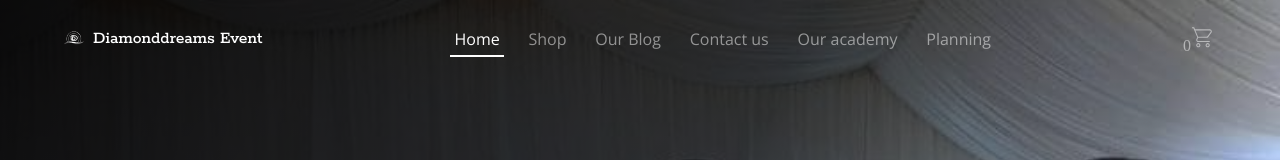
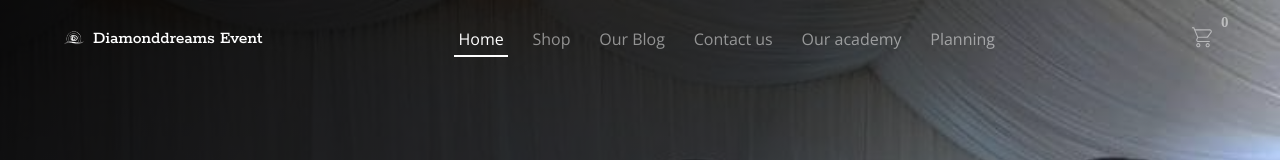
Before and after one commit to tosxin-456/diamond-dreams, a React (Vite) app: page / in a window 1280 px wide. Shown: the top 160 px of the page. Built offline with nearby package versions, Linux system fonts and the light colour scheme; no server answers.

Commit message:
chore: edited th3e number on the cart

```diff
--- a/src/index.css
+++ b/src/index.css
@@ -2028,3 +2028,14 @@ section.pendenroll button {
 #errorMessage{
   color: #5A0001;
   }
+
+  .cart-count {
+    font-size: 15px;
+    color: rgb(255, 255, 255);
+    position: absolute;
+    font-weight: 700;
+    /* top: 0; Adjust as needed */
+    /* right: 0; Adjust as needed */
+    margin-top: -10px;
+    margin-left: 30px;
+  }
--- a/src/layout/Navbar.jsx
+++ b/src/layout/Navbar.jsx
@@ -95,7 +95,9 @@ const Navbar = () => {
                   <li><NavLink onClick={handleNavToggle} to='Contact'>Contact us</NavLink></li>
                   <li><NavLink onClick={handleNavToggle} to='Academy'>Our academy</NavLink></li>
                   <li><NavLink onClick={handleNavToggle} to='Planning'>Planning</NavLink></li>
-                  <li><NavLink onClick={handleNavToggle} to='Cart'>{cartItems.length}<img src={cartIcon} alt="" /></NavLink></li>
+                  <li><NavLink onClick={handleNavToggle} to='Cart'>
+                  <span className="cart-count">{cartItems.length}</span>
+                    <img src={cartIcon} alt="" /></NavLink></li>
                 </ul>
               </div>
             </nav>
@@ -135,7 +137,9 @@ const Navbar = () => {
               </li>
             </ul>
             <ul className='cartNav'>
-              <li><NavLink onClick={handleNavToggle} to='Cart'>{cartItems.length}<img src={cartIcon} alt="" /></NavLink></li>
+              <li><NavLink onClick={handleNavToggle} to='Cart'>
+              <span className="cart-count">{cartItems.length}</span>
+                <img src={cartIcon} alt="" /></NavLink></li>
             </ul>
           </nav>
           <div className="landContainer rule">
```
